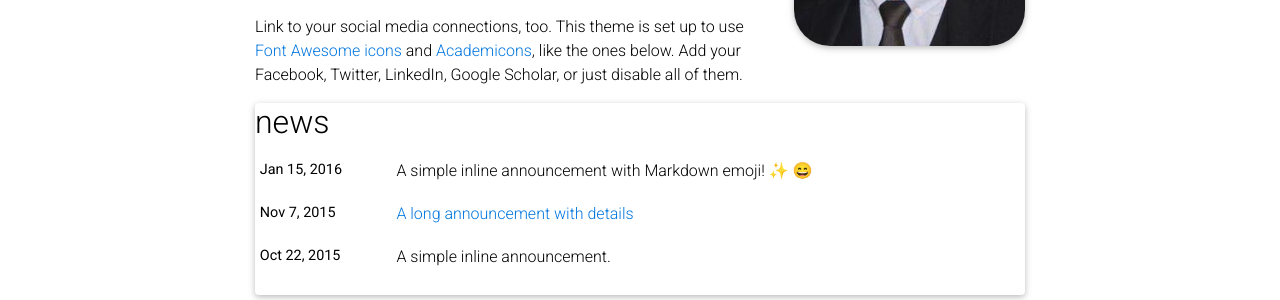
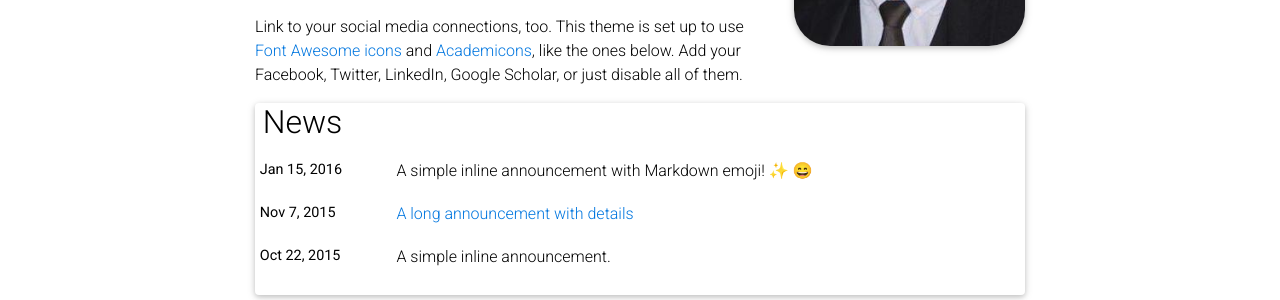
Before and after one commit to msdkhani/msdkhani.github.io, a Jekyll site: the page built from _pages/about.md, in a window 1280 px wide and 1147 px high. Shown: the part 386-686 px from the top of the window. Built offline with Jekyll 4.4.1, drawn with Linux system fonts in a browser that asks for light colours; emoji names are drawn with the system emoji font; comment, search, counter and statistics services are not loaded; a style sheet for code colours, icons or effects is not loaded.

Commit message:
Update about.html

```diff
--- a/_layouts/about.html
+++ b/_layouts/about.html
@@ -43,7 +43,7 @@
           <!-- News -->
           <div class="news card">
           {% if page.news -%}
-            <h2><a href="{{ '/news/' | relative_url }}" style="color: inherit;">news</a></h2>
+            <h2><a href="{{ '/news/' | relative_url }}" style="color: inherit;margin-left: 1%;">News</a></h2>
             {%- include news.html %}
           {%- endif %}
           </div>
```
